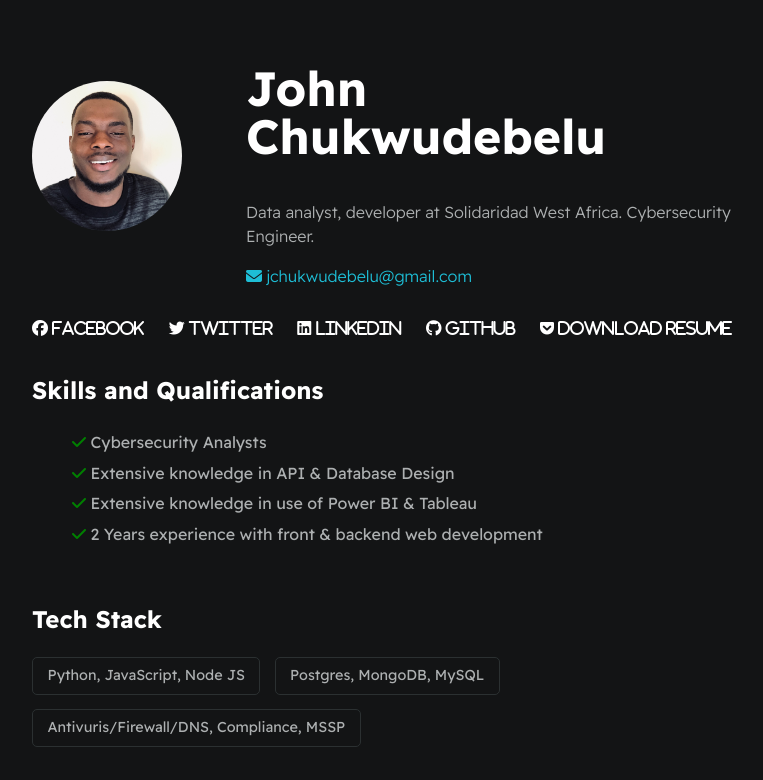
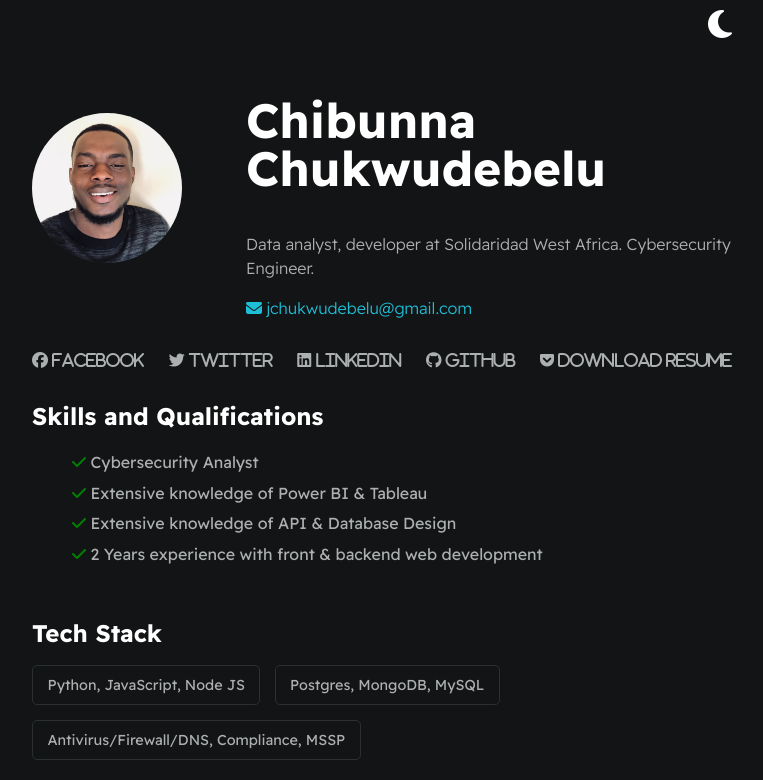
Before and after one commit to chibunna/Digital-Resume, a plain HTML site: page index.html in a window 1280 px wide. Shown: the top 780 px of the page, without its empty margins (258-1021 px from the left). Drawn offline with Linux system fonts and the light colour scheme.

Commit message:
Added dark mode toggle

```diff
--- /dev/null
+++ b/app.js
@@ -0,0 +1,5 @@
+function darkMode() {
+    var element = document.querySelector('.body');
+    element.classList.toggle("dark-mode");
+    console.log("Working")
+}
--- a/index.html
+++ b/index.html
@@ -10,13 +10,17 @@
 
 </head>
 
-<body>
+<body class="body">
     <div id="container--main">
+        <div id="moon" onclick="darkMode()">
+            <i class="fa-solid fa-moon fa-2x"></i>
+        </div>
+
 
         <section id="wrapper--hero" class="section--page">
             <img id="profile_picture" src="./assets/images/profilePhoto.jpg">
             <div>
-                <h1 id="username">John Chukwudebelu</h1>
+                <h1 id="username">Chibunna Chukwudebelu</h1>
                 <p id="bio">Data analyst, developer at Solidaridad West Africa. Cybersecurity Engineer.</p>
                 <a href="mailto:jchukwudebelu@gmail.com"><i class="fa-solid fa-envelope"></i>  jchukwudebelu@gmail.com</a>
             </div>
@@ -35,9 +39,9 @@
         <section class="sections--page">
             <h2>Skills and Qualifications</h2>
             <ul id="qualifications--list">
-                <li><i class="fa-solid fa-check"></i> Cybersecurity Analysts</li>
-                <li><i class="fa-solid fa-check"></i> Extensive knowledge in API & Database Design</li>
-                <li><i class="fa-solid fa-check"></i> Extensive knowledge in use of Power BI & Tableau</li>
+                <li><i class="fa-solid fa-check"></i> Cybersecurity Analyst</li>
+                <li><i class="fa-solid fa-check"></i> Extensive knowledge of Power BI & Tableau</li>
+                <li><i class="fa-solid fa-check"></i> Extensive knowledge of API & Database Design</li>
                 <li><i class="fa-solid fa-check"></i> 2 Years experience with front & backend web development</li>
 
             </ul>
@@ -52,11 +56,8 @@
                 <div class="card--techstack">
                     <span>Postgres, MongoDB, MySQL</span>
                 </div>
-                <!-- <div class="card--techstack">
-                    <span>Python, JavaScript, Node JS</span>
-                </div> -->
                 <div class="card--techstack">
-                    <span>Antivuris/Firewall/DNS, Compliance, MSSP</span>
+                    <span>Antivirus/Firewall/DNS, Compliance, MSSP</span>
                 </div>
             </div>
         </section>
@@ -113,6 +114,7 @@
 
         </section>
     </div>
+    <script src="/app.js"></script>
 </body>
 
 </html>
--- a/styles/style.css
+++ b/styles/style.css
@@ -22,16 +22,41 @@
 }
 
 
-*{
+/* *{
     font-family: 'Readex Pro';
     line-height: 1.5em;
     box-sizing: border-box;
     color: var(--mainTextColor);
 
-}
+} */
 
 body{
     background-color: var(--mainBgColor);
+    font-family: 'Readex Pro';
+    line-height: 1.5em;
+    box-sizing: border-box;
+    color: var(--mainTextColor);
+}
+
+.dark-mode {
+    background-color: white;
+    font-family: 'Readex Pro';
+    font-weight: 100;
+    line-height: 1.5em;
+    box-sizing: border-box;
+    color: black;
+
+  }
+
+#moon {
+    display: flex;
+    flex-direction: row;
+    cursor: pointer;
+
+}
+
+.fa-moon {
+    margin-left: auto;
 }
 
 p, span, li{
```
Also changed, not shown: 1 other file.
